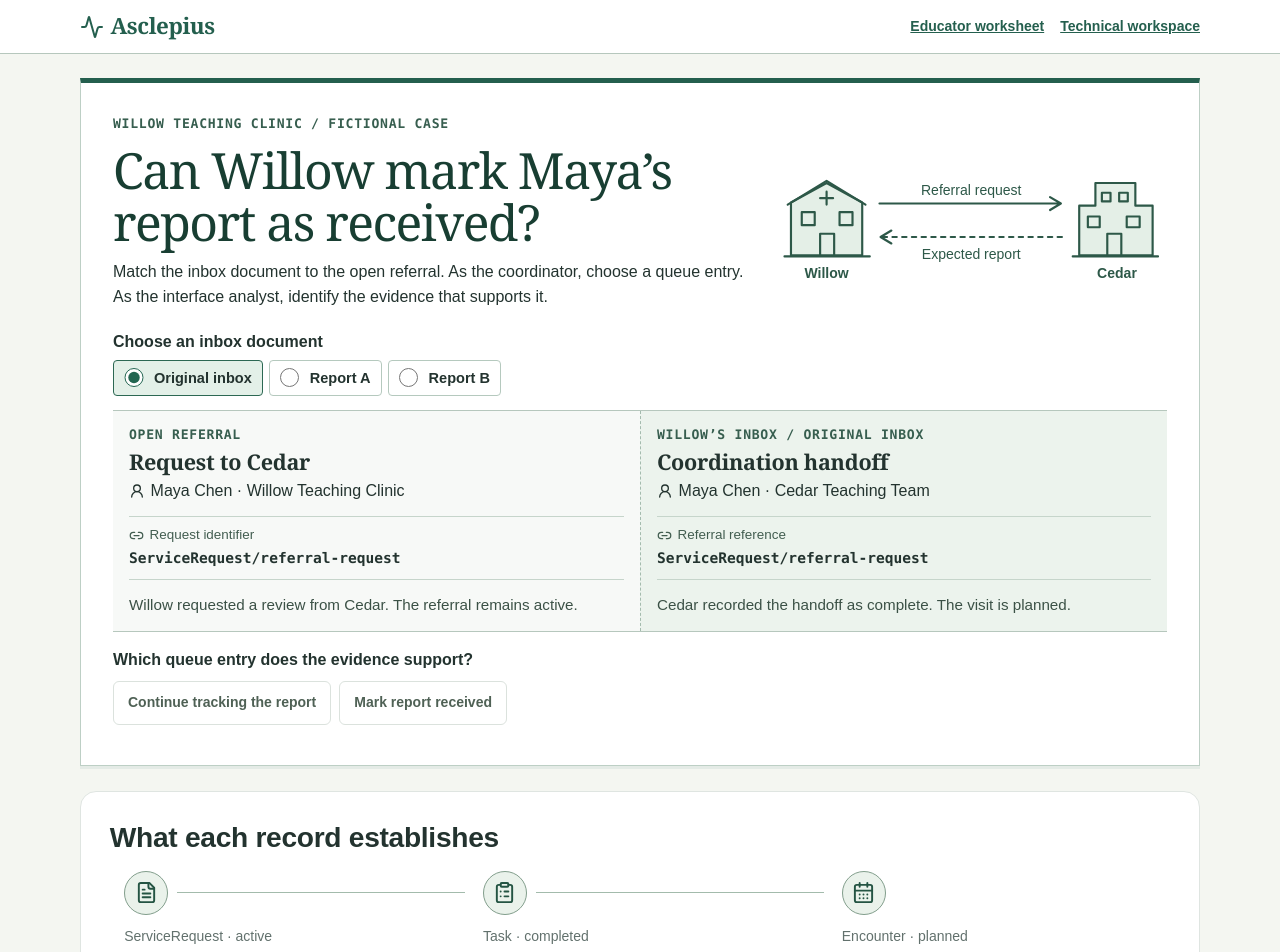
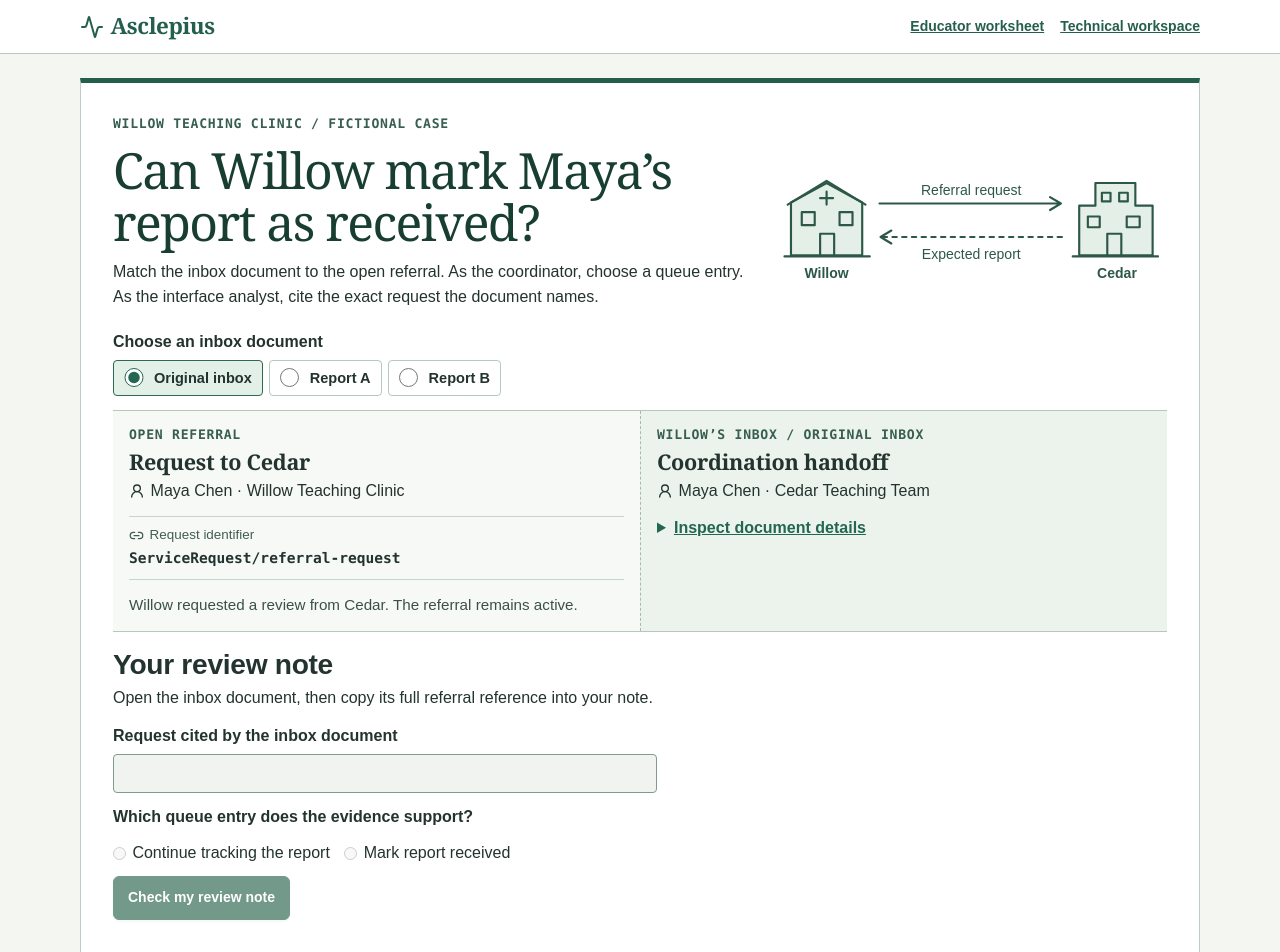
Before and after one commit to SafetyMP/Asclepius, a Next.js app in the folder web/: page / in a window 1280 px wide. Shown: the top 952 px of the page. Built offline with nearby package versions, Linux system fonts and the light colour scheme.

Commit message:
Trace the referral reference before recording receipt

```diff
--- a/web/src/app/referral-review/case.module.css
+++ b/web/src/app/referral-review/case.module.css
@@ -154,7 +154,7 @@
   margin: 0.45rem 0 0.85rem;
 }
 .receipt,
-.choices button,
+.actionChoice,
 .slider input {
   cursor: pointer;
 }
@@ -183,14 +183,6 @@
 .choices legend {
   font-weight: 650;
   margin-bottom: 0.5rem;
-}
-.choices button {
-  margin: 0 0.5rem 0.5rem 0;
-}
-.feedback p {
-  background: #eaf3ee;
-  padding: 0.75rem 1rem;
-  border-radius: 0.5rem;
 }
 .worksheet {
   display: grid;
@@ -418,3 +410,73 @@
     display: none;
   }
 }
+
+.sourceDetails {
+  margin-top: 0.8rem;
+}
+.sourceDetails summary {
+  width: fit-content;
+  color: var(--primary);
+  font-weight: 650;
+  text-decoration: underline;
+  cursor: pointer;
+}
+.queueEntry h2 {
+  margin-bottom: 0.25rem;
+}
+.citation {
+  display: grid;
+  gap: 0.35rem;
+  max-width: 34rem;
+  margin: 0.8rem 0;
+  font-weight: 600;
+}
+.citation input {
+  width: 100%;
+  padding: 0.55rem;
+  border: 1px solid #819b8e;
+  border-radius: 0.25rem;
+  font: 1rem var(--font-geist-mono);
+}
+.citation input:disabled {
+  background: #f1f3f1;
+}
+.actionChoice {
+  display: inline-flex;
+  gap: 0.4rem;
+  align-items: center;
+  margin: 0.15rem 0.9rem 0.65rem 0;
+}
+.actionChoice input {
+  accent-color: var(--primary);
+}
+.queueEntry button:disabled {
+  opacity: 0.65;
+  cursor: default;
+}
+.assessment {
+  margin-top: 1rem;
+  padding: 1rem;
+  background: #eaf3ee;
+  border-left: 3px solid var(--primary);
+}
+.assessment dl {
+  display: grid;
+  grid-template-columns: auto minmax(0, 1fr);
+  gap: 0.3rem 0.75rem;
+  margin-top: 0.5rem;
+}
+.assessment dt {
+  font-weight: 600;
+}
+.assessment dd {
+  margin: 0;
+}
+@media (max-width: 550px) {
+  .assessment dl {
+    display: block;
+  }
+  .assessment dt {
+    margin-top: 0.4rem;
+  }
+}
--- a/web/src/app/referral-review/referral-review-case.tsx
+++ b/web/src/app/referral-review/referral-review-case.tsx
@@ -97,13 +97,18 @@ export default function ReferralReview() {
   const { setJourneyId, setJourneyState } = useJourney();
   const [inbox, setInbox] = useState<(typeof inboxScenarios)[number]>(inboxScenarios[0]);
   const [decision, setDecision] = useState<'track' | 'received' | null>(null);
+  const [inspected, setInspected] = useState(false);
+  const [citation, setCitation] = useState('');
+  const [graded, setGraded] = useState(false);
   const [cohort, setCohort] = useState(24);
   const [minutes, setMinutes] = useState(15);
   const [setup, setSetup] = useState(6);
   const savedHours = (cohort * minutes) / 60;
   const netHours = savedHours - setup;
   const chartMax = Math.max(savedHours, setup, 1);
-  const matched = decision === inbox.decision;
+  const referenceMatches = citation.trim() === inbox.reference;
+  const actionMatches = decision === inbox.decision;
+  const canCheck = inspected && citation.trim().length > 0 && decision !== null;
 
   function selectRecord(key: string) {
     setJourneyId('referral');
@@ -119,7 +124,7 @@ export default function ReferralReview() {
             <h1 id="decision-title">Can Willow mark Maya’s report as received?</h1>
             <p>
               Match the inbox document to the open referral. As the coordinator, choose a queue
-              entry. As the interface analyst, identify the evidence that supports it.
+              entry. As the interface analyst, cite the exact request the document names.
             </p>
           </div>
           <ReferralPath />
@@ -135,7 +140,10 @@ export default function ReferralReview() {
                   checked={inbox === item}
                   onChange={() => {
                     setInbox(item);
+                    setInspected(false);
+                    setCitation('');
                     setDecision(null);
+                    setGraded(false);
                   }}
                 />
                 {item.label}
@@ -173,6 +181,14 @@ export default function ReferralReview() {
               <UserRound size={16} aria-hidden />
               Maya Chen · {inbox.sender}
             </p>
+            <details
+              className={styles.sourceDetails}
+              key={inbox.label}
+              onToggle={(event) => {
+                if (event.currentTarget.open) setInspected(true);
+              }}
+            >
+              <summary>Inspect document details</summary>
               <dl>
                 <dt>
                   <Link2 size={15} aria-hidden />
@@ -183,37 +199,89 @@ export default function ReferralReview() {
                 </dd>
               </dl>
               <p>{inbox.note}</p>
+            </details>
           </section>
         </div>
-        <div className={styles.queueEntry}>
-          <fieldset className={styles.choices}>
+        <form
+          className={styles.queueEntry}
+          onSubmit={(event) => {
+            event.preventDefault();
+            if (canCheck) setGraded(true);
+          }}
+        >
+          <h2>Your review note</h2>
+          <p id="citation-help">
+            Open the inbox document, then copy its full referral reference into your note.
+          </p>
+          <label className={styles.citation}>
+            Request cited by the inbox document
+            <input
+              type="text"
+              value={citation}
+              disabled={!inspected}
+              aria-describedby="citation-help"
+              autoComplete="off"
+              autoCapitalize="none"
+              spellCheck={false}
+              onChange={(event) => {
+                setCitation(event.target.value);
+                setGraded(false);
+              }}
+            />
+          </label>
+          <fieldset
+            className={styles.choices}
+            disabled={!inspected || citation.trim().length === 0}
+          >
             <legend>Which queue entry does the evidence support?</legend>
-            <button
-              className={decision === 'track' ? 'button primary' : 'button secondary'}
-              aria-pressed={decision === 'track'}
-              onClick={() => setDecision('track')}
-            >
-              Continue tracking the report
+            {(
+              [
+                ['track', 'Continue tracking the report'],
+                ['received', 'Mark report received'],
+              ] as const
+            ).map(([value, text]) => (
+              <label className={styles.actionChoice} key={value}>
+                <input
+                  type="radio"
+                  name="queue"
+                  checked={decision === value}
+                  onChange={() => {
+                    setDecision(value);
+                    setGraded(false);
+                  }}
+                />
+                {text}
+              </label>
+            ))}
+          </fieldset>
+          <button className="button primary" disabled={!canCheck} type="submit">
+            Check my review note
           </button>
-            <button
-              className={decision === 'received' ? 'button primary' : 'button secondary'}
-              aria-pressed={decision === 'received'}
-              onClick={() => setDecision('received')}
-            >
-              Mark report received
-            </button>
-          </fieldset>
-          <div aria-live="polite" className={styles.feedback}>
-            {decision && (
-              <p>
-                <strong>
-                  {matched ? 'Supported by this evidence. ' : 'Recheck the evidence. '}
-                </strong>
+          <div aria-live="polite">
+            {graded && (
+              <div className={styles.assessment}>
+                <h3>
+                  {referenceMatches && actionMatches
+                    ? 'Both parts of your note are supported.'
+                    : 'Review your note.'}
+                </h3>
+                <dl>
+                  <dt>Request reference</dt>
+                  <dd>
+                    {referenceMatches
+                      ? 'Matches the inbox document.'
+                      : 'Reopen the inbox document and copy its full referral reference. The open request and the cited request can differ.'}
+                  </dd>
+                  <dt>Queue decision</dt>
+                  <dd>
+                    <strong>{actionMatches ? 'Supported. ' : 'Recheck the action. '}</strong>
                     {inbox.response}
-              </p>
+                  </dd>
+                </dl>
+              </div>
             )}
           </div>
-        </div>
+        </form>
       </section>
 
       <section className={styles.section} aria-labelledby="evidence-title">
```
Also changed, not shown: 2 other files (tests, documents, lock files or other folders). Lines whose indentation alone changed are shown as unchanged.
